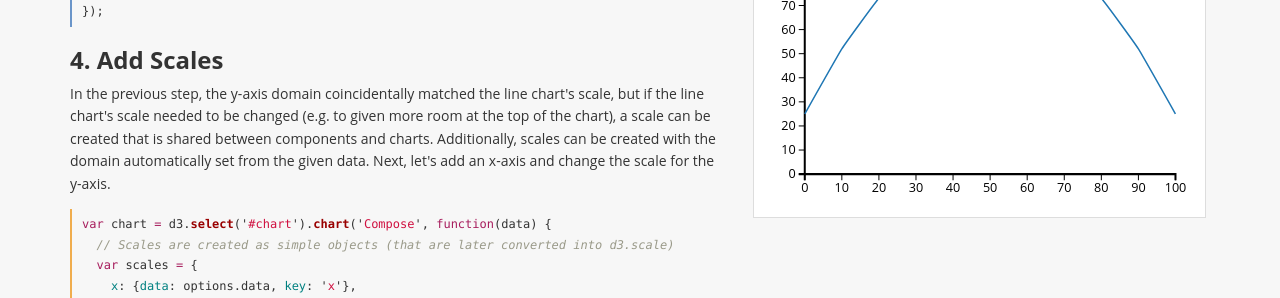
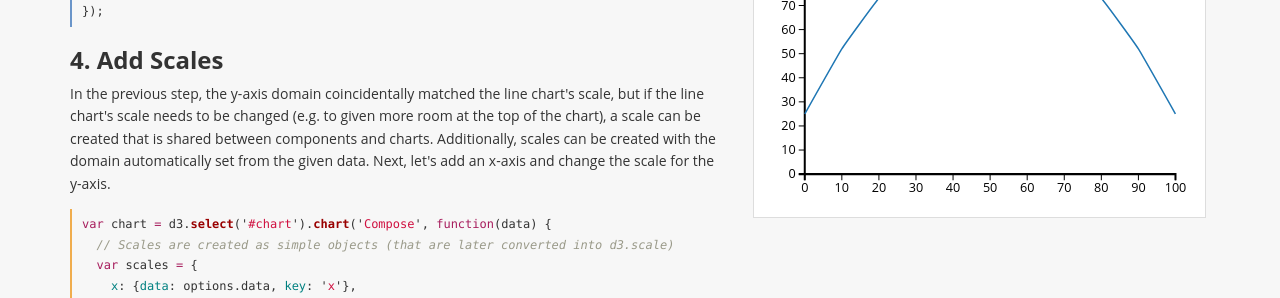
Before and after one commit to CSNW/d3.compose, a Jekyll site: the page built from index.html, in a window 1280 px wide and 900 px high, scrolled down 2393 px. Shown: the part 176-474 px from the top of the window. Built offline with Jekyll 4.4.1, drawn with Linux system fonts in a browser that asks for light colours; Markdown is read by kramdown in place of the engine named in the settings; some of the changed text lies outside the part shown.

```diff
--- a/index.html
+++ b/index.html
@@ -219,7 +219,7 @@ var chart = d3.select('#chart').chart('Compose', function(data) {
         <h3 id="4-scales"><span class="step-number">4.</span> Add Scales</h3>
 
         <p>
-          In the previous step, the y-axis domain coincidentally matched the line chart's scale, but if the line chart's scale needed to be changed (e.g. to given more room at the top of the chart),
+          In the previous step, the y-axis domain coincidentally matched the line chart's scale, but if the line chart's scale needs to be changed (e.g. to given more room at the top of the chart),
           a scale can be created that is shared between components and charts. Additionally, scales can be created with the domain automatically set from the given data.
           Next, let's add an x-axis and change the scale for the y-axis.
         </p>
@@ -263,7 +263,7 @@ var chart = d3.select('#chart').chart('Compose', function(data) {
         <h3 id="5-series"><span class="step-number">5.</span> Add Series</h3>
 
         <p>
-          With the chart taking shape, let's add another data series: the B results.
+          With the chart taking shape, let's add another data series: the A results.
           All of the standard charts handle both single or series data by default and there are helpers and mixins to add series functionality to your custom charts/components.
         </p>
 
```
Also changed, not shown: other parts of index.html (+1 -1 lines).
